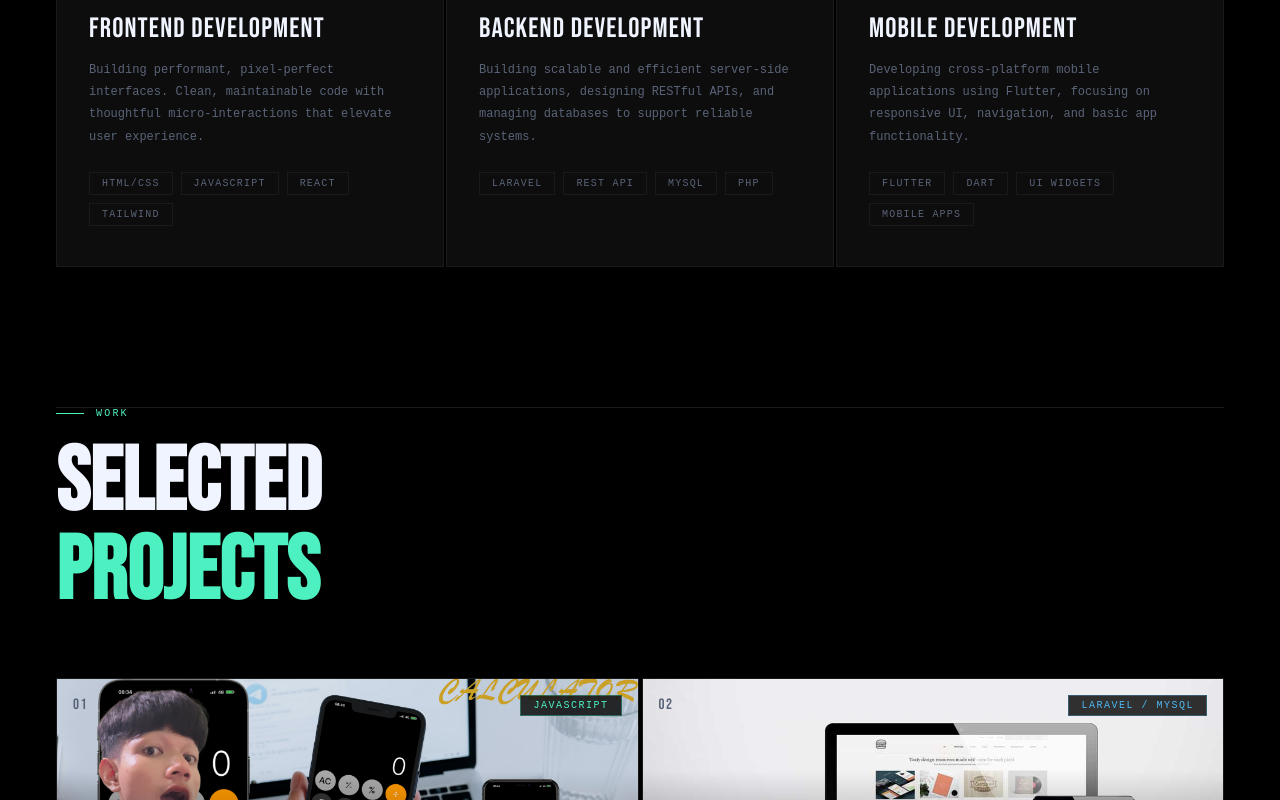
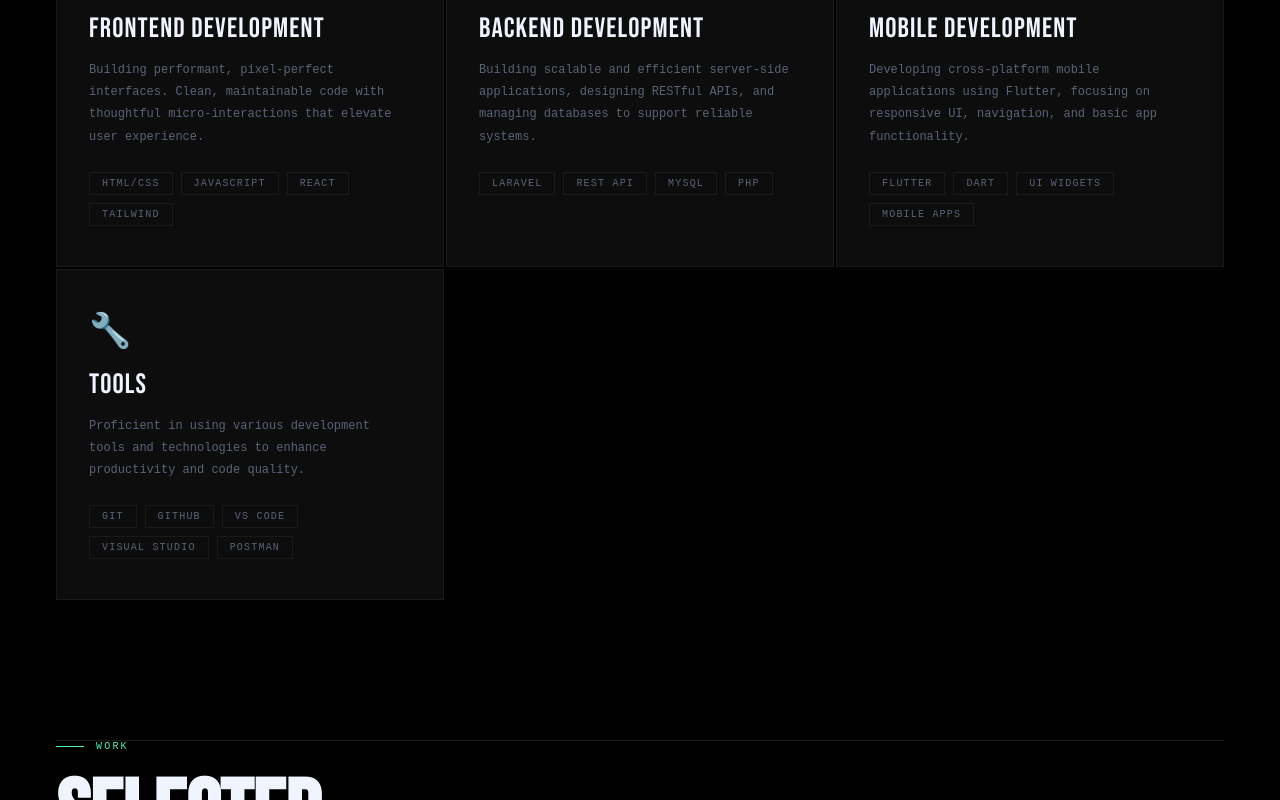
Before and after one commit to sembunly/sembunli-portfolio, a React (Vite) app: page / in a window 1280 px wide. Shown: the part 1767-2567 px from the top of the page. Built offline with nearby package versions, Linux system fonts and the light colour scheme; a web font is replaced by a local one.

Commit message:
Add tools in skill

```diff
--- a/src/portfolio.jsx
+++ b/src/portfolio.jsx
@@ -40,6 +40,13 @@ const skills = [
     desc: "Developing cross-platform mobile applications using Flutter, focusing on responsive UI, navigation, and basic app functionality.",
     tags: ["Flutter", "Dart", "UI Widgets", "Mobile Apps"],
     color: COLORS.accent3,
+  },
+  {
+    icon: "🔧",
+    title: "Tools",
+    desc: "Proficient in using various development tools and technologies to enhance productivity and code quality.",
+    tags: ["Git", "GitHub", "VS Code", "Visual Studio", "Postman"],
+    color: COLORS.accent,
   },
 ];
 
```
